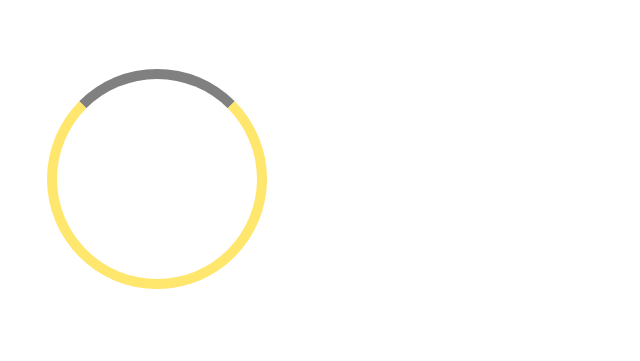
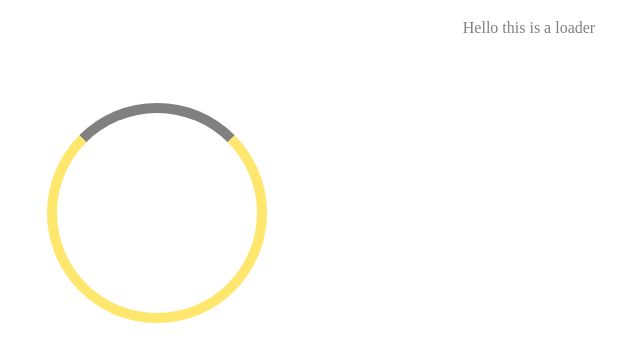
Before and after one commit to hamzasaleem445/CSS-Loader, a plain HTML site: page index.html in a window 1280 px wide. Shown: the part 61-422 px from the top of the page, without its empty margins (111-751 px from the left). Drawn offline with Linux system fonts and the light colour scheme.

Commit message:
para is added

```diff
--- a/index.html
+++ b/index.html
@@ -9,6 +9,7 @@
 </head>
 <body>
     <h1>Loader</h1>
+    <p>Hello this is a loader</p>
     <div>
 
     </div>
--- a/style.css
+++ b/style.css
@@ -7,6 +7,10 @@ h1:hover {
 
     animation: loderhov 2s ease-in 1s infinite;
 
+}
+p{
+    color: grey;
+    text-align: center;
 }
 
 @keyframes loderhov {
@@ -21,7 +25,6 @@ h1:hover {
 div{
     height: 200px;
     width: 200px;
-
     border: 10px solid #ffe66d;
     border-top: 10px solid gray;
     border-radius: 50%;
```
